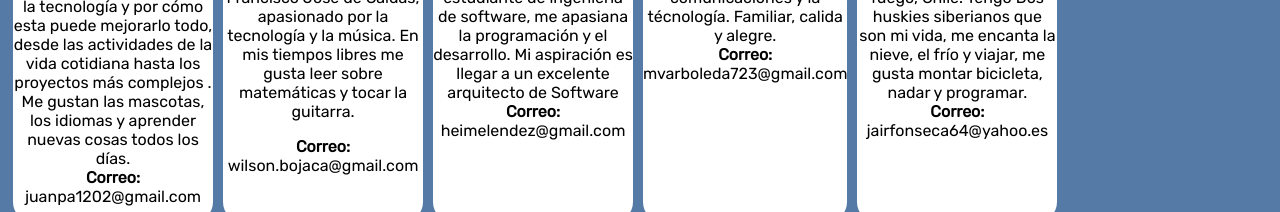
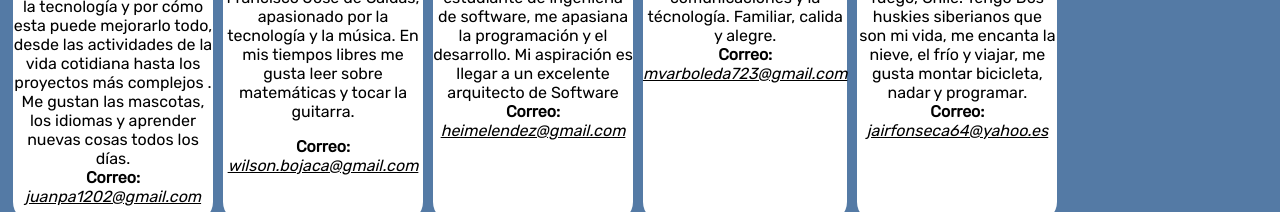
Before and after one commit to jpcorreap/semana-1-1, a website: page src/index.html in a window 1280 px wide. Shown: the part 858-1070 px from the top of the page. Drawn offline with Linux system fonts and the light colour scheme.

```diff
--- a/src/index.css
+++ b/src/index.css
@@ -14,6 +14,10 @@
 a {
   color: white;
   text-decoration: none;
+}
+
+.correo {
+  color: black;
 }
 
 .nav_item {
@@ -46,6 +50,8 @@
 
 .correo {
   color: black;
+  font-style: italic;
+  text-decoration: underline;
 }
 
 .uno {
```
